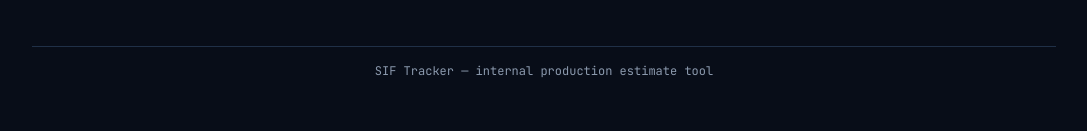
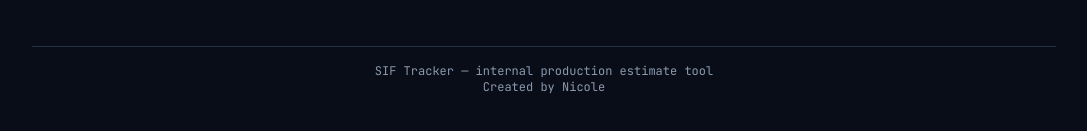
Before and after one commit to nicolelodeontv/siftracker, a Next.js app: page / in a window 1280 px wide. Shown: the part 1185-1316 px from the top of the page, without its empty margins (96-1183 px from the left). Built offline with nearby package versions, Linux system fonts and the light colour scheme.

Commit message:
feat: add creator attribution to footer
Added a new paragraph in the footer with the creator's name for the SIF Tracker tool.

Co-authored-by: Nicole John Dela Cruz <21039882+nicolelodeontv@users.noreply.github.com>

```diff
--- a/app/page.tsx
+++ b/app/page.tsx
@@ -224,7 +224,8 @@ export default function Page() {
           </div>
         </section>
         <footer className="border-t border-border pt-4 text-center font-mono text-xs text-muted-foreground">
-          SIF Tracker — internal production estimate tool
+          <p>SIF Tracker — internal production estimate tool</p>
+          <p>Created by Nicole</p>
         </footer>
       </div>
     </main>
```
